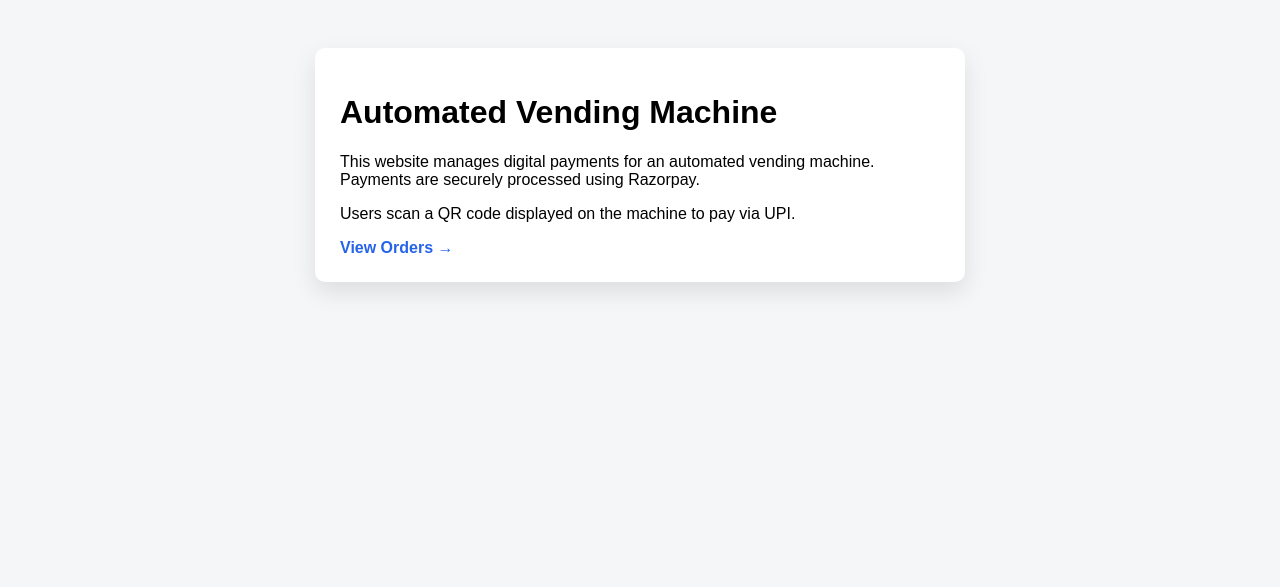
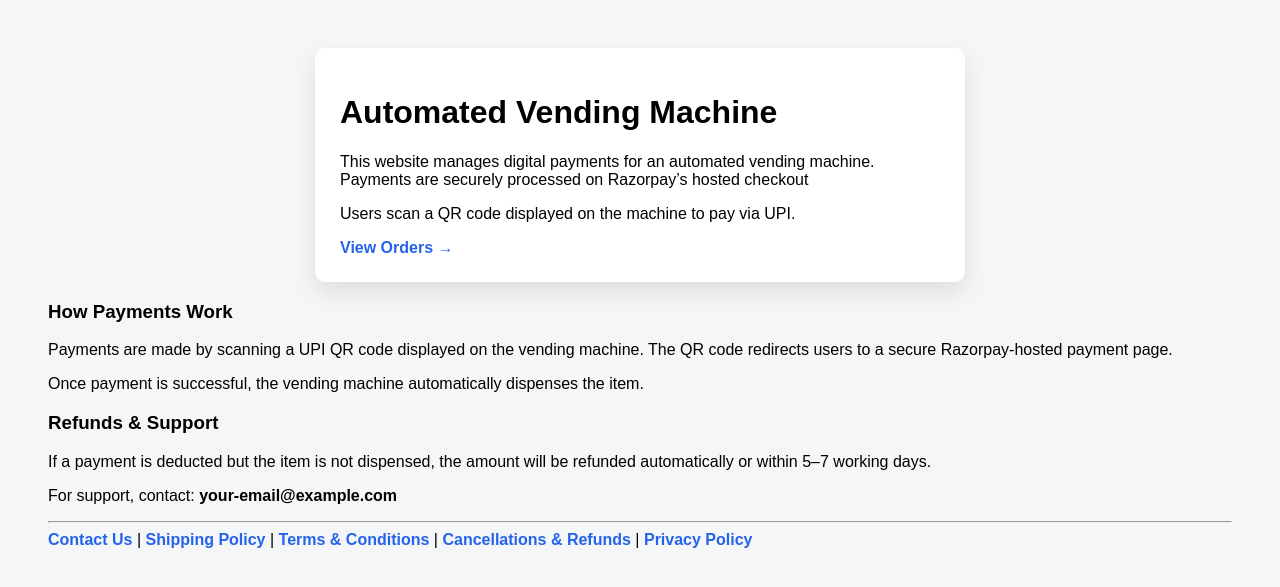
Before and after one commit to AdhirajBaul/AVM_backend, a Flask app: page / in a window 1280 px wide. Shown: the top 587 px of the page. Run offline with Flask 3, Linux system fonts and the light colour scheme; parts of the project's set-up code (start-up, migrations or seed data) failed here and were passed over.

Commit message:
Add Razorpay compliance policy pages and config updates

```diff
--- a/templates/index.html
+++ b/templates/index.html
@@ -29,7 +29,7 @@
   <h1>Automated Vending Machine</h1>
   <p>
     This website manages digital payments for an automated vending machine.
-    Payments are securely processed using Razorpay.
+    Payments are securely processed on Razorpay’s hosted checkout
   </p>
   <p>
     Users scan a QR code displayed on the machine to pay via UPI.
@@ -37,5 +37,31 @@
   <a href="/orders">View Orders →</a>
 </div>
 
+<h3>How Payments Work</h3>
+<p>
+Payments are made by scanning a UPI QR code displayed on the vending machine.
+The QR code redirects users to a secure Razorpay-hosted payment page.
+</p>
+<p>
+Once payment is successful, the vending machine automatically dispenses the item.
+</p>
+
+<h3>Refunds & Support</h3>
+<p>
+If a payment is deducted but the item is not dispensed,
+the amount will be refunded automatically or within 5–7 working days.
+</p>
+<p>
+For support, contact: <b>your-email@example.com</b>
+</p>
+<hr>
+
+<a href="/contact">Contact Us</a> |
+<a href="/shipping-policy">Shipping Policy</a> |
+<a href="/terms">Terms & Conditions</a> |
+<a href="/refunds">Cancellations & Refunds</a> |
+<a href="/privacy">Privacy Policy</a>
+
+
 </body>
 </html>
```
Also changed, not shown: requirements.txt (+5 -3 lines), templates/contact.html (added), templates/privacy.html (added), templates/refunds.html (added), templates/shipping.html (added), templates/terms.html (added), 1 other file.
